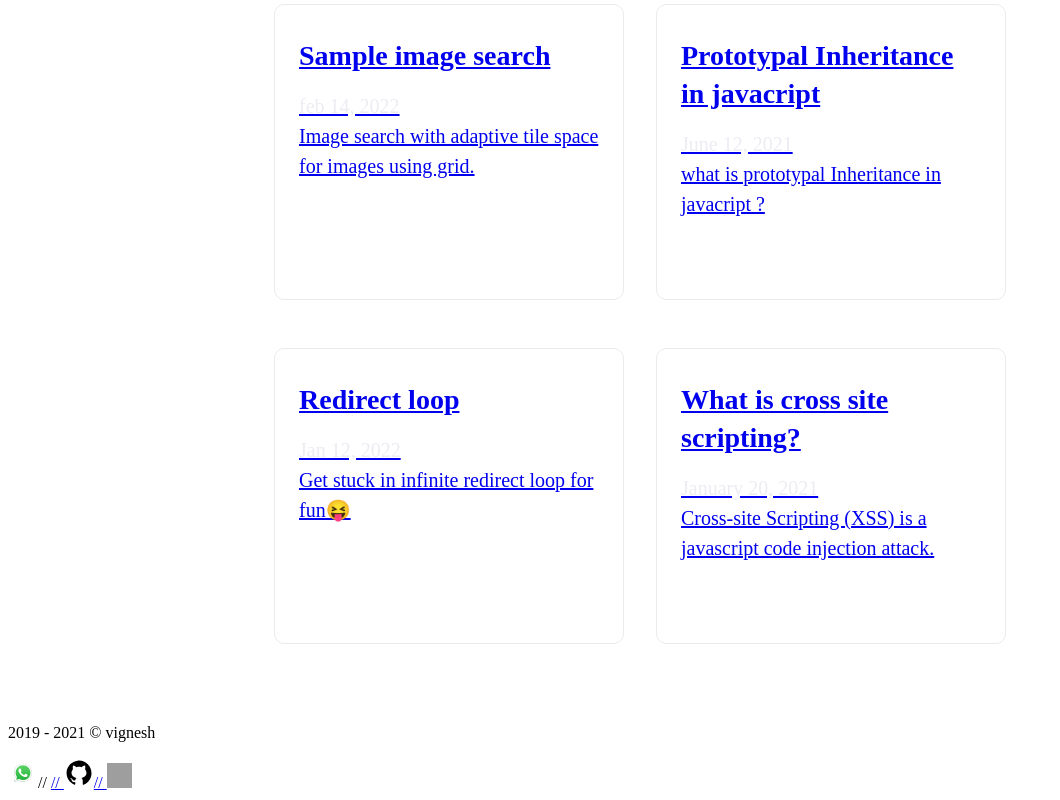
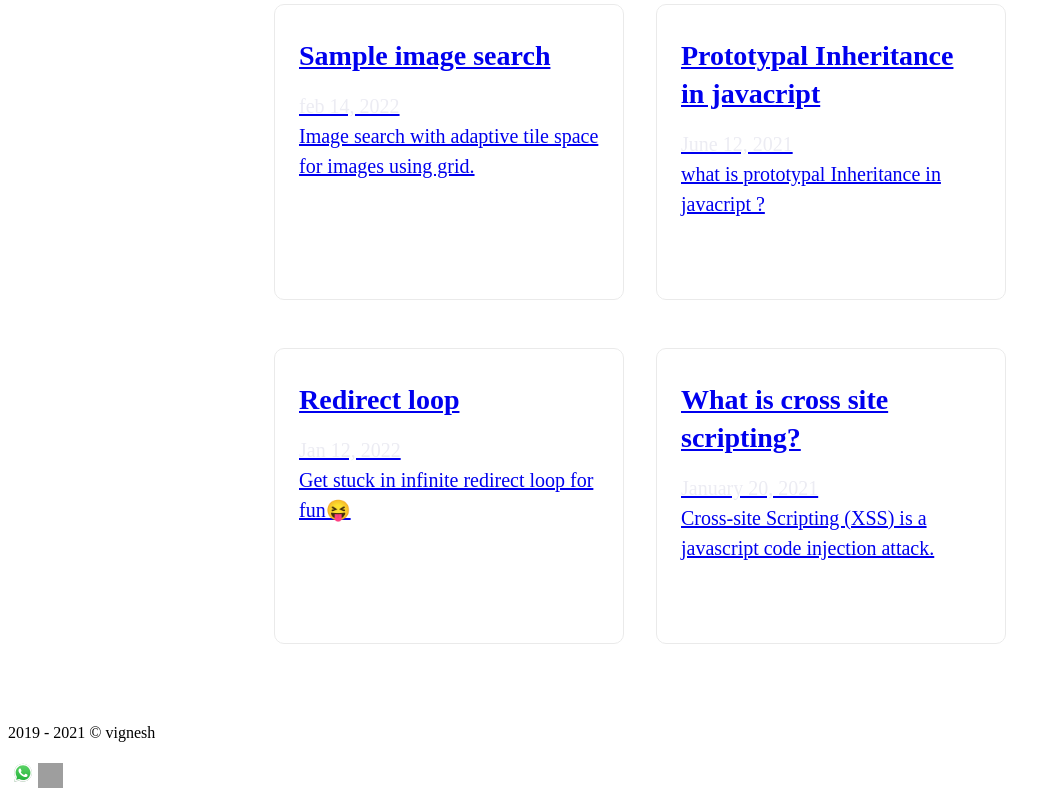
Before and after one commit to vignesh-karunakaran/my-blog, a Next.js app: page / in a window 1280 px wide. Shown: the part 1054-1854 px from the top of the page, without its empty margins (0-1060 px from the left). Built offline with nearby package versions, Linux system fonts and the light colour scheme; grey boxes are pictures that could not be loaded.

Commit message:
Update layout.js

```diff
--- a/components/layout.js
+++ b/components/layout.js
@@ -24,9 +24,6 @@ export default function Layout({ children }) {
         <a href="https://wa.me/919840051399?text=Hi vicky">
           <Image src="/whatsapp-logo.svg" alt="Whatsapp" width="30" height="30" />
         </a>
-//         <a href="https://github.com/vignesh-karunakaran/" target="_blank">
-//           <Image src="/github.svg" alt="github link" width="30" height="30" />
-//         </a>
         <a href="https://www.linkedin.com/in/vignesh-karunakaran-4730039b/" target="_blank">
           <Image src="/linkedin.svg" alt="linkedin" width="25" height="25" />
         </a>
```
